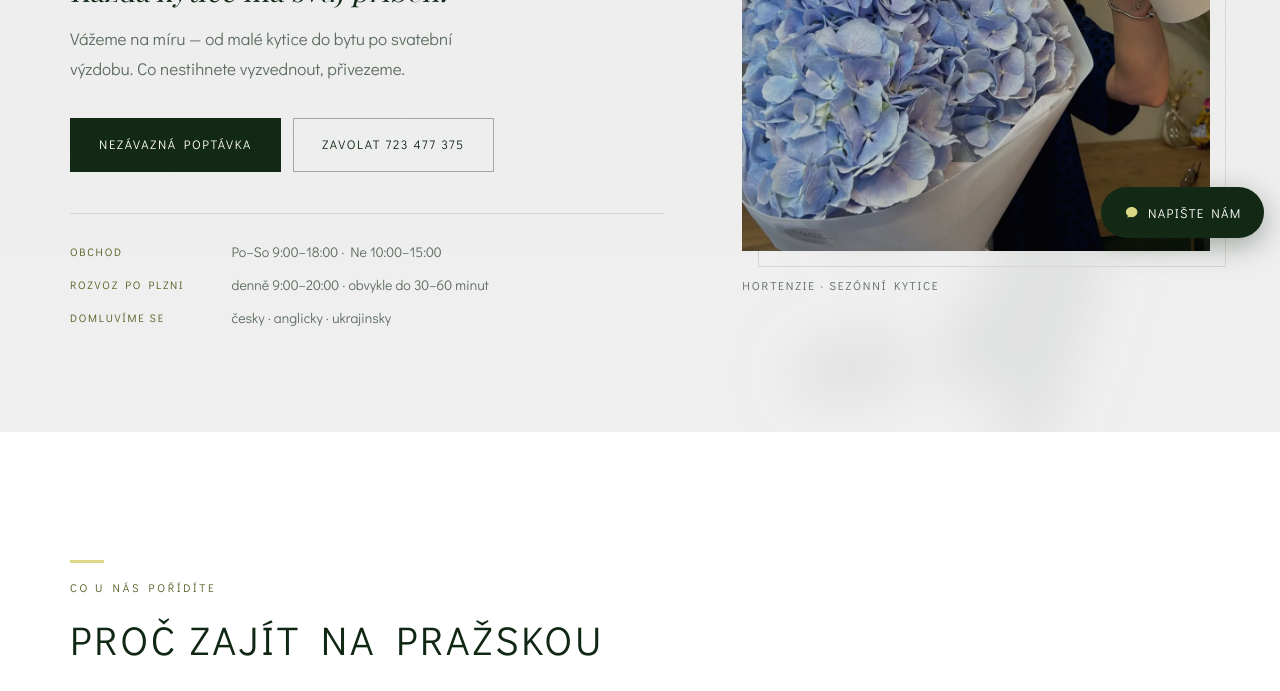
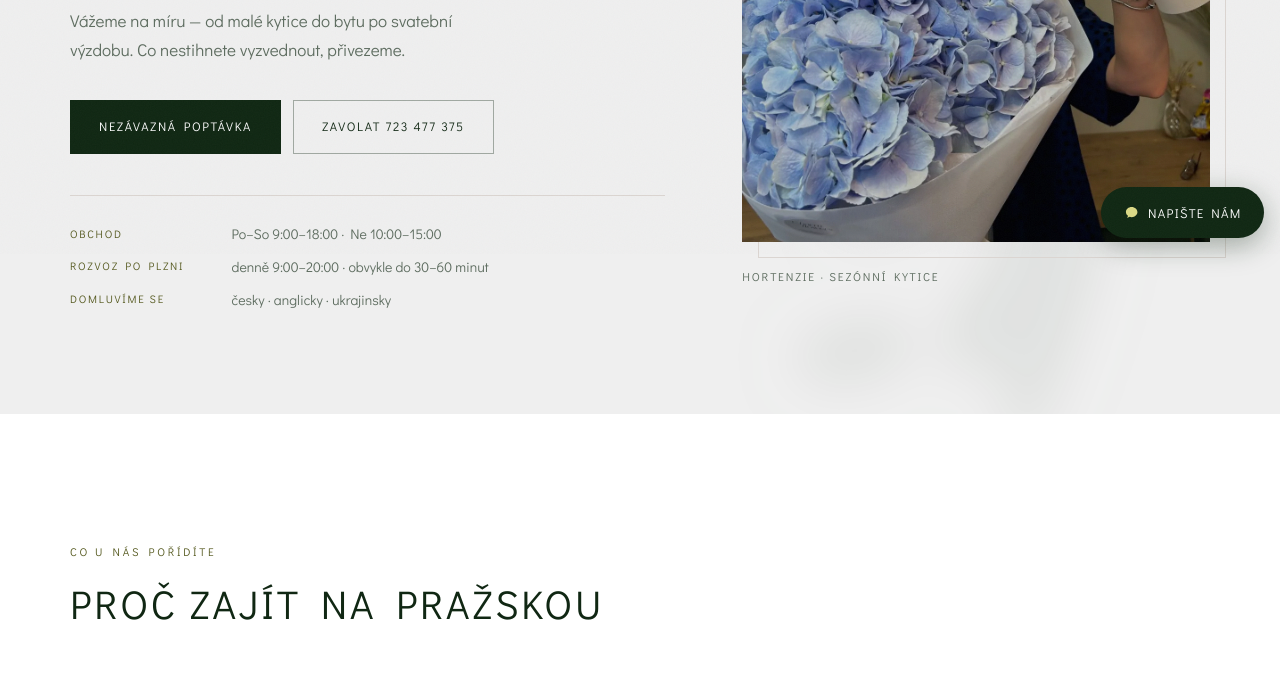
Before and after one commit to vorthys/charmofflowers, a plain HTML site: page index.html in a window 1280 px wide. Shown: the part 546-1237 px from the top of the page. Drawn offline with nearby package versions, Linux system fonts and the light colour scheme; a web font is replaced by a local one.

Commit message:
Pryc s chartreuse ryskou nad nadpisy
U centrovanych sekci sedela vlevo mimo osu a pusobila jako preklep.
Ostatni firemni akcenty zustavaji: greige plocha u recenzi, chartreuse
aktivni filtr, podbarveny radek s dopravou zdarma a putujici svetlo.

Co-Authored-By: Claude Fable 5 <noreply@anthropic.com>

```diff
--- a/assets/css/style.css
+++ b/assets/css/style.css
@@ -177,18 +177,7 @@ section[id], main[id], [id="kontakt"] { scroll-margin-top: 84px; }
   text-transform: uppercase;
   color: var(--moss);
 }
-/* chartreuse z brand guide se dosud objevoval jen na tmavých plochách,
-   takže na 96 % webu chyběl — krátká značka nad nadpisem ho vrací
-   do světlých sekcí, aniž by ubrala na střídmosti */
-.eyebrow::before {
-  content: "";
-  display: block;
-  width: 34px; height: 3px;
-  margin: 0 0 .95rem;
-  background: var(--chartreuse);
-}
 .eyebrow--light { color: var(--chartreuse); }
-.eyebrow--light::before { background: rgba(219, 217, 134, .55); }
 
 .sec__title {
   font-family: var(--ff-disp);
--- a/index.html
+++ b/index.html
@@ -30,7 +30,7 @@
 <link rel="preconnect" href="https://fonts.googleapis.com">
 <link rel="preconnect" href="https://fonts.gstatic.com" crossorigin>
 <link href="https://fonts.googleapis.com/css2?family=Bodoni+Moda:opsz,wght@6..96,400;6..96,500&family=Playfair+Display:ital,wght@0,400;0,500;1,400&family=Didact+Gothic&family=Pinyon+Script&display=swap" rel="stylesheet">
-<link rel="stylesheet" href="assets/css/style.css?v=29">
+<link rel="stylesheet" href="assets/css/style.css?v=30">
 
 <script type="application/ld+json">
 {
@@ -604,8 +604,8 @@
   <button class="lb__nav lb__nav--next" id="lbNext" type="button" data-i18n-aria="lbNext" aria-label="Další fotka">&#8250;</button>
 </div>
 
-<script src="assets/js/i18n.js?v=29" defer></script>
-<script src="assets/js/main.js?v=29" defer></script>
+<script src="assets/js/i18n.js?v=30" defer></script>
+<script src="assets/js/main.js?v=30" defer></script>
 <!-- Statistiky návštěvnosti — GoatCounter: bez cookies, bez GDPR lišty. Přehled: https://charmofflowers.goatcounter.com -->
 <script data-goatcounter="https://charmofflowers.goatcounter.com/count" async src="https://gc.zgo.at/count.js"></script>
 </body>
```
Also changed, not shown: katalog.html (+3 -3 lines).
